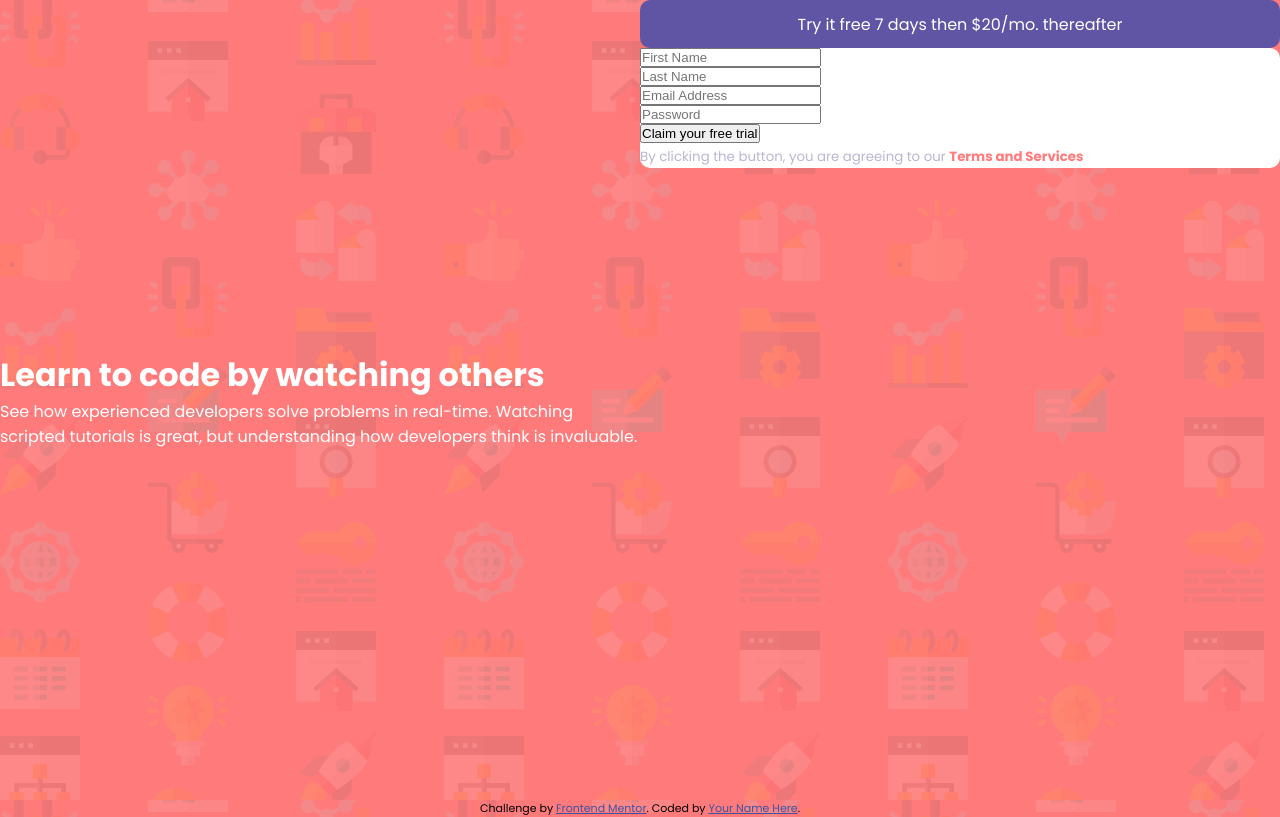
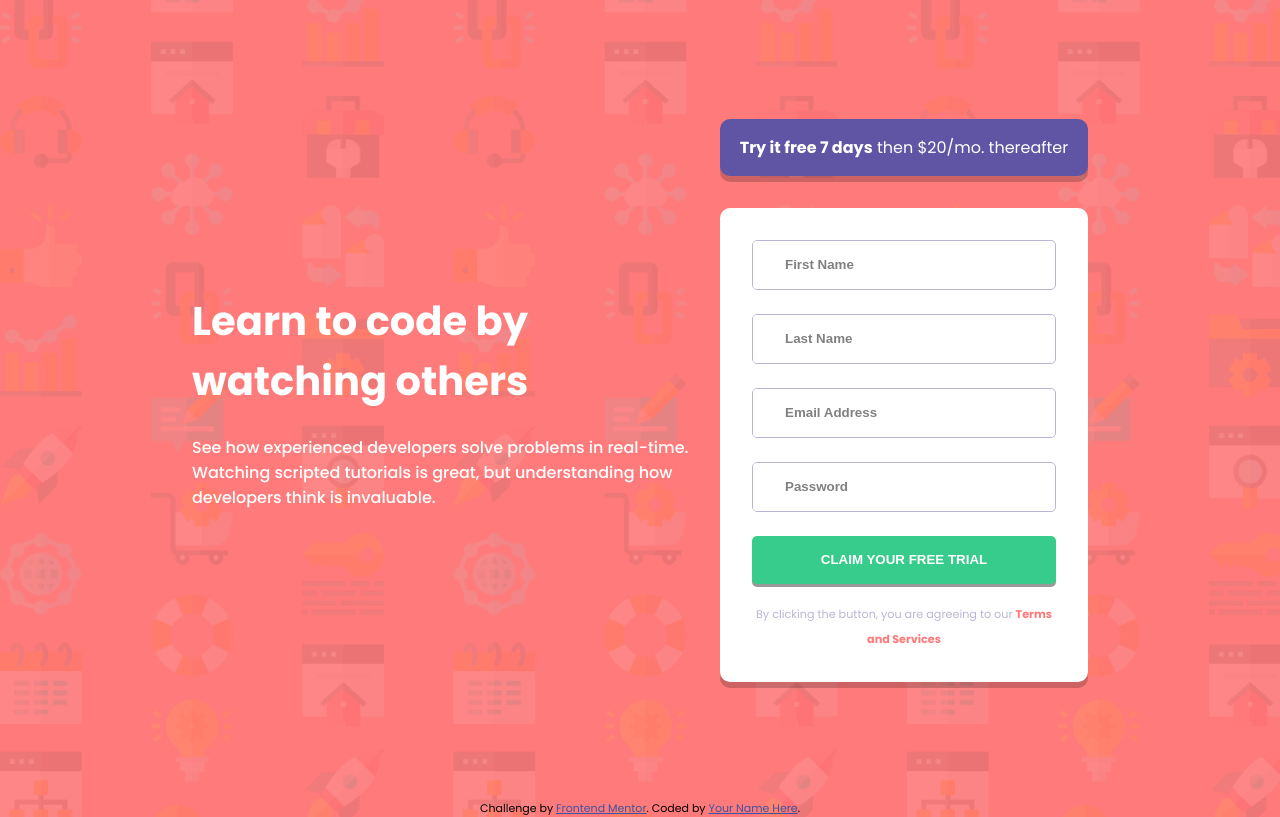
Before and after one commit to dheerajgopi/frontendmentor-challenge, a website: page public/intro-component-with-signup-form/index.html in a window 1280 px wide. Drawn offline with Linux system fonts and the light colour scheme.

Commit message:
Form styling

```diff
--- a/public/intro-component-with-signup-form/index.css
+++ b/public/intro-component-with-signup-form/index.css
@@ -6,6 +6,22 @@
     --blue: hsl(248, 32%, 49%);
     --dark-blue: hsl(249, 10%, 26%);
     --grayish-blue: hsl(246, 25%, 77%);
+}
+
+::placeholder { /* Chrome, Firefox, Opera, Safari 10.1+ */
+    color: gray;
+    font-weight: 700;
+    opacity: 1; /* Firefox */
+}
+
+:-ms-input-placeholder { /* Internet Explorer 10-11 */
+    color: gray;
+    font-weight: 700;
+}
+
+::-ms-input-placeholder { /* Microsoft Edge */
+    color: gray;
+    font-weight: 700;
 }
 
 html, body {
@@ -23,7 +39,7 @@ html, body {
 
 body {
     position: relative;
-    height: 100vh;
+    min-height: 100vh;
     background: url(images/bg-intro-desktop.png), var(--pink);
     background-size: cover;
 }
@@ -33,18 +49,20 @@ main {
     height: 100%;
     display: grid;
     grid-template-columns: 1fr;
-    grid-template-rows: 0.8fr 1.2fr;
+    grid-template-rows: 0.8fr auto;
     grid-template-areas:
         "heading"
         "form";
+    padding: 5rem 1.5rem 3rem 1.5rem;
 }
 
 @media only screen and (min-width: 1000px) {
     main {
         grid-template-columns: 1fr 1fr;
-        grid-template-rows: 1fr;
+        grid-template-rows: 100vh;
         grid-template-areas:
             "heading form";
+        padding: 0;
     }
 }
 
@@ -59,13 +77,45 @@ main {
     justify-content: center;
 }
 
+.heading h1 {
+    font-size: 1.7rem;
+    margin-bottom: 1.5rem;
+}
+
+.heading p {
+    font-weight: 500;
+}
+
 @media only screen and (min-width: 1000px) {
     .heading {
         text-align: left;
+        width: 45rem;
+        padding-left: 12rem;
+    }
+
+    .heading h1 {
+        font-size: 2.5rem;
     }
 }
 
 /* form */
+
+.form {
+    grid-area: form;
+    display: flex;
+    flex-flow: column nowrap;
+    justify-content: center;
+}
+
+.form-wrapper {
+    background-color: white;
+    border-radius: 10px;
+    padding: 1rem;
+    text-align: center;
+    box-shadow: 0px 6px 0px 0px rgba(0,0,0,0.2);
+    -webkit-box-shadow: 0px 6px 0px 0px rgba(0,0,0,0.2);
+    -moz-box-shadow: 0px 6px 0px 0px rgba(0,0,0,0.2);
+}
 
 .form-msg {
     display: flex;
@@ -73,30 +123,123 @@ main {
     justify-content: center;
     background-color: var(--blue);
     border-radius: 10px;
-    height: 3rem;
+    height: max-content;
     color: white;
+    margin-bottom: 2rem;
+    text-align: center;
+    padding: 1rem 0;
+    margin-top: 4rem;
+    box-shadow: 0px 6px 0px 0px rgba(0,0,0,0.2);
+    -webkit-box-shadow: 0px 6px 0px 0px rgba(0,0,0,0.2);
+    -moz-box-shadow: 0px 6px 0px 0px rgba(0,0,0,0.2);
 }
 
-.form {
-    grid-area: form;
+.form-msg p {
+    width: 60%;
 }
 
-.form-wrapper {
-    background-color: white;
-    border-radius: 10px;
+.form-msg p span {
+    font-weight: 700;
+}
+
+.input-wrapper {
+    border: 1px solid var(--grayish-blue);
+    border-radius: 5px;
+    display: flex;
+    overflow: hidden;
+    align-items: center;
+}
+
+.error-icon {
+    height: 1.5rem;
+    padding: 0 1rem;
+    visibility: hidden;
+}
+
+.claim-form {
+    display: flex;
+    flex-flow: column nowrap;
+    gap: 1rem;
 }
 
 .claim-form input {
     display: block;
+    height: 3rem;
+    width: 100%;
+    padding: 0 1rem;
+    font-weight: 700;
+    border: none;
+    outline: none;
+}
+
+.input-wrapper:focus-within {
+    border: 1px solid var(--pink);
+}
+
+#submit {
+    background-color: var(--green);
+    color: white;
+    text-transform: uppercase;
+    font-weight: 600;
+    cursor: pointer;
+    box-shadow: 0px 3px 0px 0px rgba(0,0,0,0.4);
+    -webkit-box-shadow: 0px 3px 0px 0px rgba(0,0,0,0.4);
+    -moz-box-shadow: 0px 3px 0px 0px rgba(0,0,0,0.4);
+    margin-bottom: 1rem;
+    border-radius: 5px;
 }
 
 .form-footer {
     color: var(--grayish-blue);
 }
 
-.form-footer span {
+.form-footer a {
     color: var(--pink);
     font-weight: 700;
+    text-decoration: none;
+    cursor: pointer;
+}
+
+.form-footer a:hover {
+    text-decoration: underline;
+}
+
+small {
+    font-size: 0.7rem;
+}
+
+#error-msg-fname, #error-msg-lname, #error-msg-email, #error-msg-pswd {
+    display: none;
+}
+
+@media only screen and (min-width: 1000px) {
+    .form-msg {
+        margin-top: 0;
+    }
+
+    .form-msg p {
+        width: max-content
+    }
+
+    .form {
+        padding-right: 12rem;
+    }
+
+    .form-wrapper {
+        padding: 2rem;
+    }
+
+    .claim-form {
+        gap: 1.5rem;
+    }
+
+    .claim-form input {
+        padding: 0 2rem;
+    }
+
+    .error-icon {
+        padding: 0 2rem;
+    }
 }
 
 /* footer */
--- a/public/intro-component-with-signup-form/index.html
+++ b/public/intro-component-with-signup-form/index.html
@@ -20,19 +20,43 @@
 
     <div class="form">
       <div class="form-msg">
-        <p>Try it free 7 days then $20/mo. thereafter</p>
+        <p><span>Try it free 7 days</span> then $20/mo. thereafter</p>
       </div>
 
       <div class="form-wrapper">
         <form class="claim-form">
-          <input type="text" name="fname" id="fname" placeholder="First Name">
-          <input type="text" name="lname" id="lname" placeholder="Last Name">
-          <input type="email" name="email" id="email" placeholder="Email Address">
-          <input type="password" name="pswd" id="pswd" placeholder="Password">
+          <div class="form-item">
+            <div class="input-wrapper">
+              <input type="text" name="fname" id="fname" placeholder="First Name">
+              <img src="images/icon-error.svg" alt="error icon" class="error-icon">
+            </div>
+            <!-- <small id="error-msg-fname">a</small> -->
+          </div>
+          <div class="form-item">
+            <div class="input-wrapper">
+              <input type="text" name="lname" id="lname" placeholder="Last Name">
+              <img src="images/icon-error.svg" alt="error icon" class="error-icon">
+            </div>
+            <!-- <small id="error-msg-lname">b</small> -->
+          </div>
+          <div class="form-item">
+            <div class="input-wrapper">
+              <input type="email" name="email" id="email" placeholder="Email Address">
+              <img src="images/icon-error.svg" alt="error icon" class="error-icon">
+            </div>
+            <!-- <small id="error-msg-email">c</small> -->
+          </div>
+          <div class="form-item">
+            <div class="input-wrapper">
+              <input type="password" name="pswd" id="pswd" placeholder="Password">
+              <img src="images/icon-error.svg" alt="error icon" class="error-icon">
+            </div>
+            <!-- <small id="error-msg-pswd">d</small> -->
+          </div>
           <input type="submit" value="Claim your free trial" id="submit">
         </form>
 
-        <small class="form-footer">By clicking the button, you are agreeing to our <span>Terms and Services</span></small>
+        <small class="form-footer">By clicking the button, you are agreeing to our <a href="#">Terms and Services</a></small>
       </div>
     </div>
   </main>
```
Also changed, not shown: public/intro-component-with-signup-form/index.js (added, +19 -0 lines).
